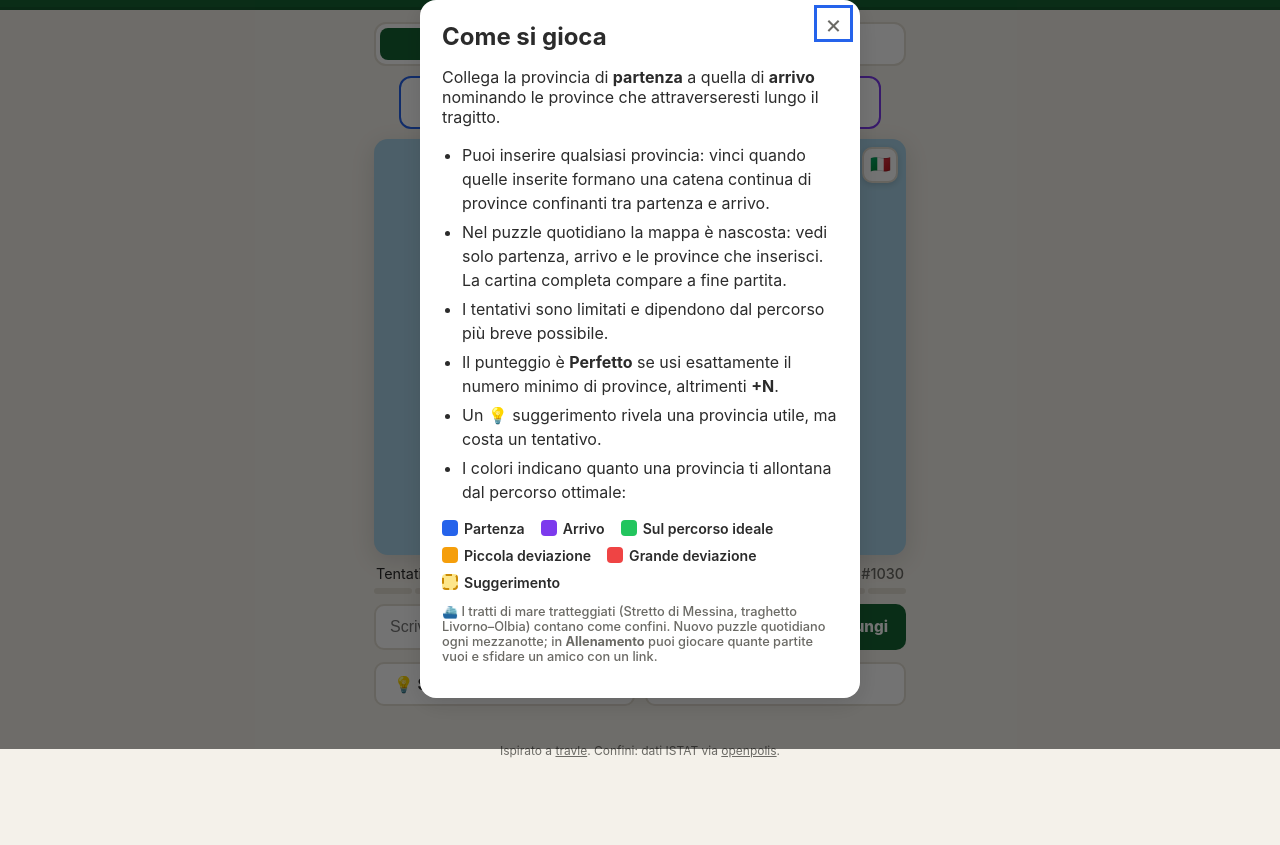
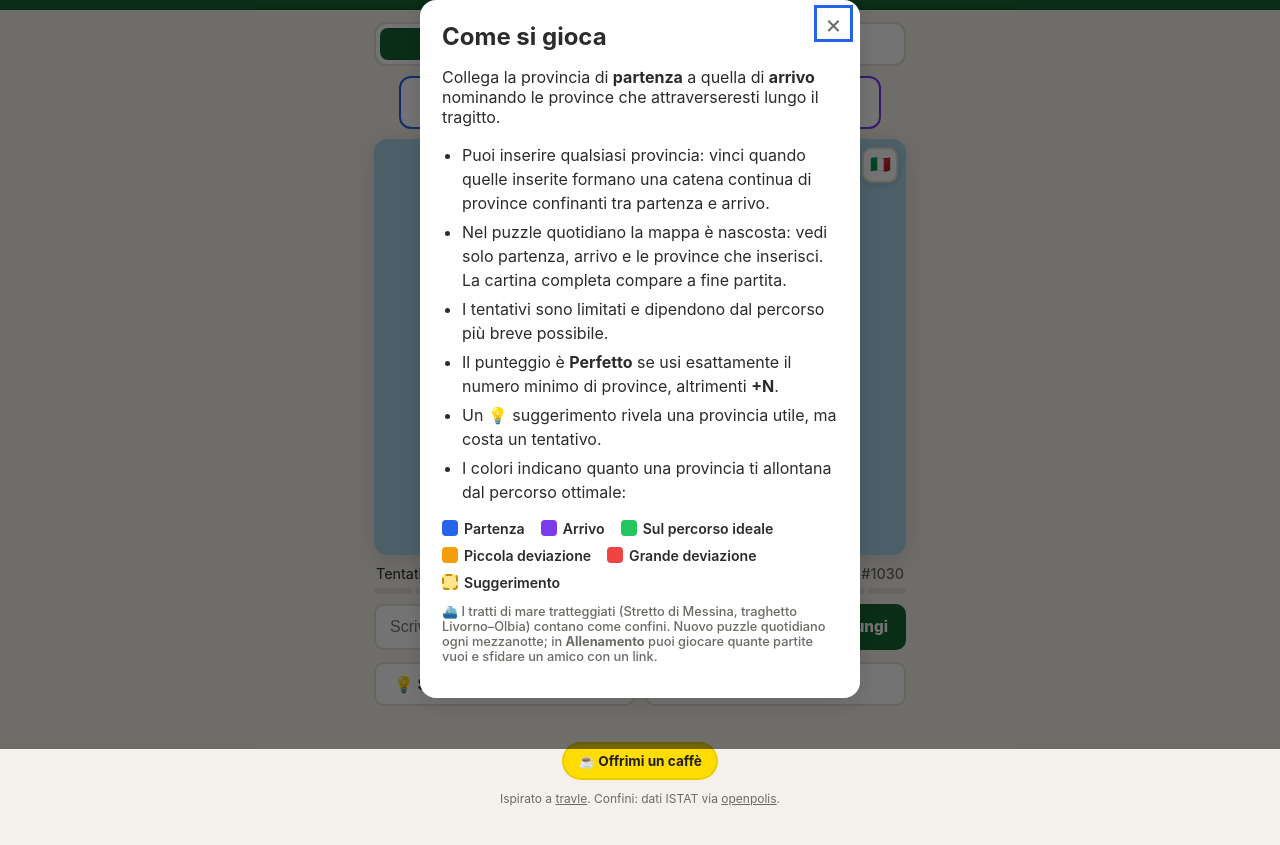
Before and after one commit to MasterCruelty/travel-italian-provinces, a website: page index.html in a window 1280 px wide. Shown: the part 51-896 px from the top of the page. Before the commit the page ends 859 px from the top, so only its background shows below. Drawn offline with Linux system fonts and the light colour scheme.

Commit message:
Add a PayPal donation button
Shown in the footer and in the result dialog; opens paypal.me in a new
tab. Also mentioned in the README.

```diff
--- a/index.html
+++ b/index.html
@@ -80,6 +80,7 @@
   <ol id="guesses" class="guesses" aria-label="Province inserite"></ol>
 
   <footer class="foot">
+    <a class="coffee" href="https://paypal.me/mastercruelty" target="_blank" rel="noopener">☕ Offrimi un caffè</a>
     Ispirato a <a href="https://travle.earth/ita" rel="noopener">travle</a>.
     Confini: dati ISTAT via <a href="https://github.com/openpolis/geojson-italy" rel="noopener">openpolis</a>.
   </footer>
@@ -99,6 +100,7 @@
     </div>
     <p id="share-ok" class="share-ok" hidden>Copiato negli appunti!</p>
     <p id="next-puzzle" class="next-puzzle muted" hidden></p>
+    <p class="coffee-line"><a class="coffee" href="https://paypal.me/mastercruelty" target="_blank" rel="noopener">☕ Ti è piaciuto? Offrimi un caffè</a></p>
   </div>
 </div>
 
--- a/style.css
+++ b/style.css
@@ -251,6 +251,14 @@ main { max-width: 560px; margin: 0 auto; padding: 10px 14px 48px; }
 .guesses .reg { margin-left: auto; color: var(--muted); font-weight: 500; font-size: .82rem; text-align: right; }
 
 .foot { margin-top: 24px; text-align: center; font-size: .75rem; color: var(--muted); line-height: 1.5; }
+.coffee {
+  display: inline-block; padding: 7px 14px; border-radius: 999px;
+  background: #ffdd00; color: #1f1f1f; font-weight: 700; font-size: .85rem;
+  text-decoration: none; border: 2px solid rgba(0, 0, 0, .08);
+}
+.coffee:hover { filter: brightness(.96); }
+.foot .coffee { display: table; margin: 0 auto 10px; }
+.coffee-line { text-align: center; margin: 14px 0 0; }
 .load-error { padding: 20px; text-align: center; }
 
 /* ---------- Modali ---------- */
```
Also changed, not shown: tests/game.spec.js (+14 -0 lines), README.md.
